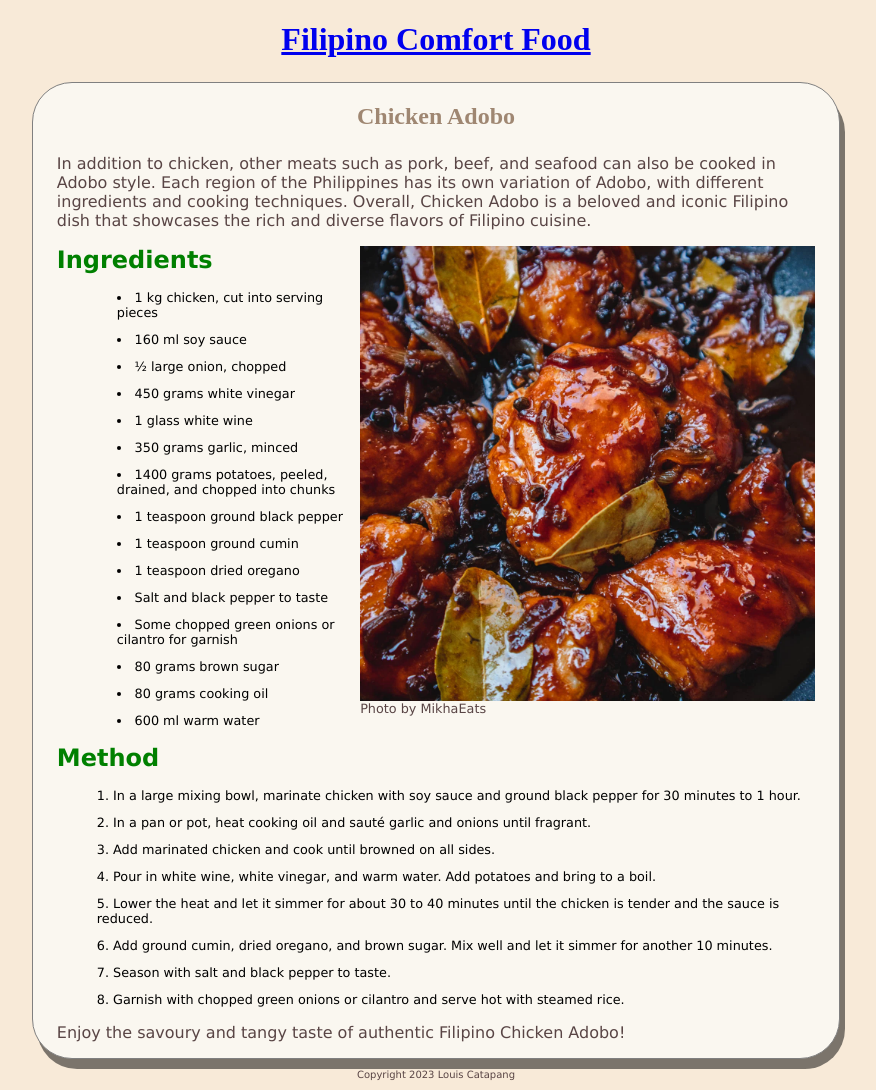
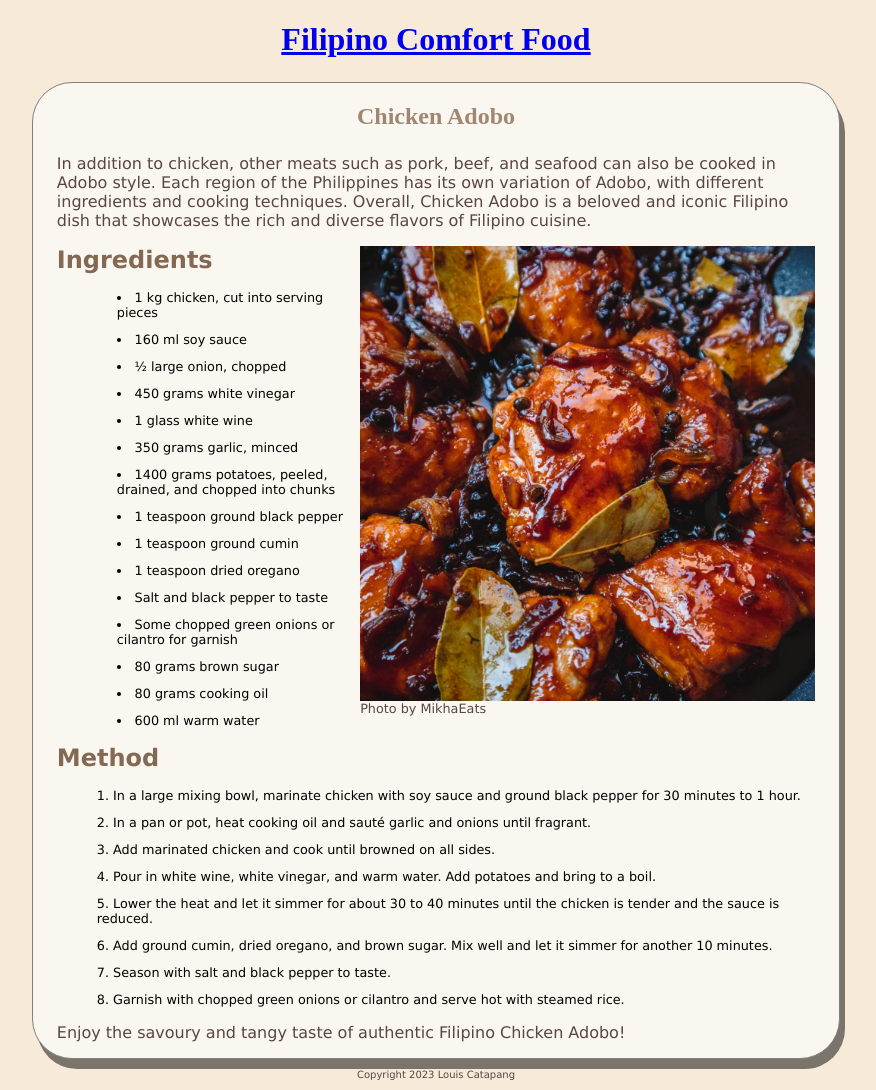
Before and after one commit to Loohwis/Recipe1, a Jekyll site: the page built from _recipes/recipe1.md, in a window 1280 px wide. Shown: the whole page, without its empty margins (204-1080 px from the left). Built offline with Jekyll 4.4.1, drawn with Linux system fonts in a browser that asks for light colours.

Commit message:
Update recipes.css

```diff
--- a/styles/recipes.css
+++ b/styles/recipes.css
@@ -26,7 +26,7 @@ h1 {
 }
 
 h2 {
-  color: green;
+  color: #836953;
   margin: 0 0 12px 0;
 }
 
```
